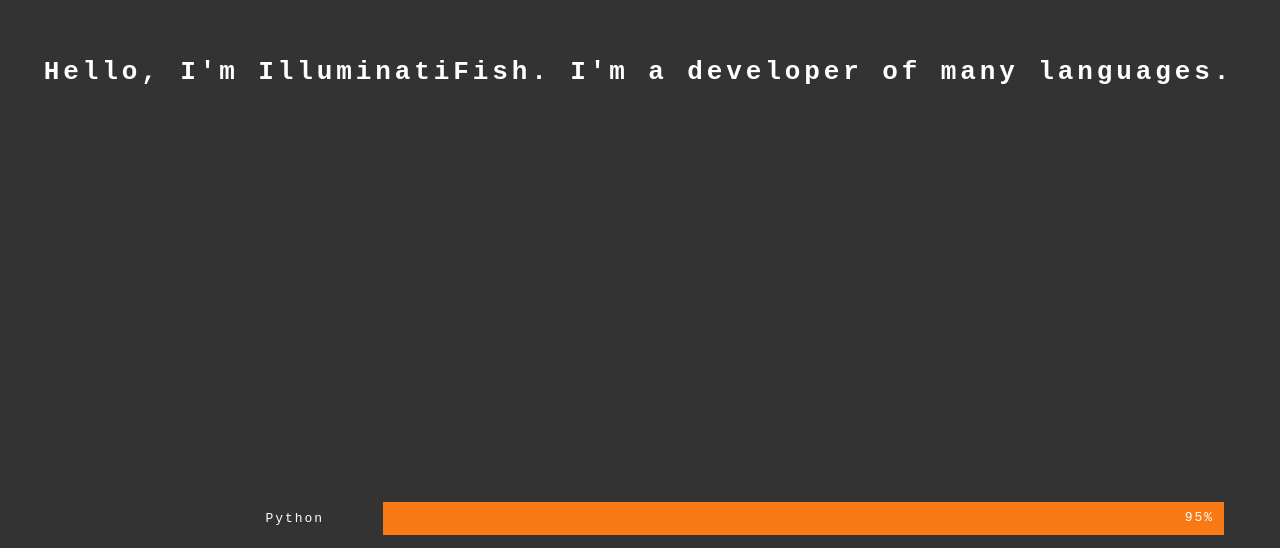
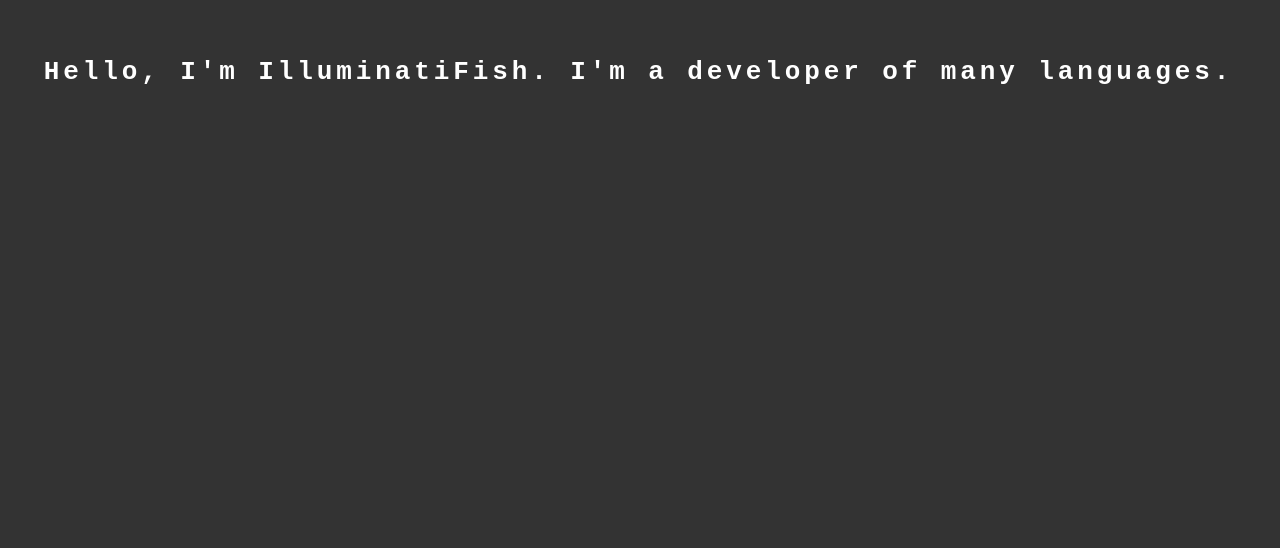
Before and after one commit to IlluminatiFish/IlluminatiFish.github.io, a plain HTML site: page index.html in a window 1280 px wide. Shown: the part 351-899 px from the top of the page. After the commit the page ends 800 px from the top, so only its background shows below. Drawn offline with Linux system fonts and the light colour scheme.

Commit message:
Update index.html

```diff
--- a/index.html
+++ b/index.html
@@ -12,7 +12,7 @@
         <h1>Hello, I'm IlluminatiFish. I'm a developer of many languages.</h1>
       </div>
     </div>
-    <div class="programming_language">
+    <!--- <div class="programming_language">
       <span>Python</span>
       <div class="programming_language_colored_main_wrap">
         <div class="programming_language_colored_wrap" style="width:95%;">
@@ -21,6 +21,6 @@
           </div>
       	</div>
       </div>
-    </div>
+    </div> *Omitted temporarily while I fix the positioning --->
   </body>
 </html>
```
